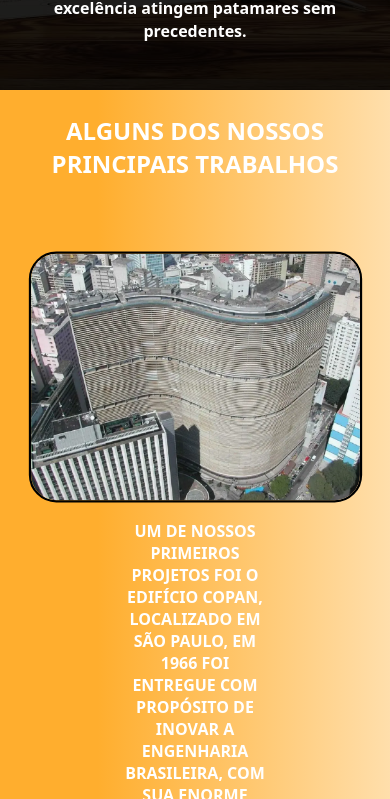
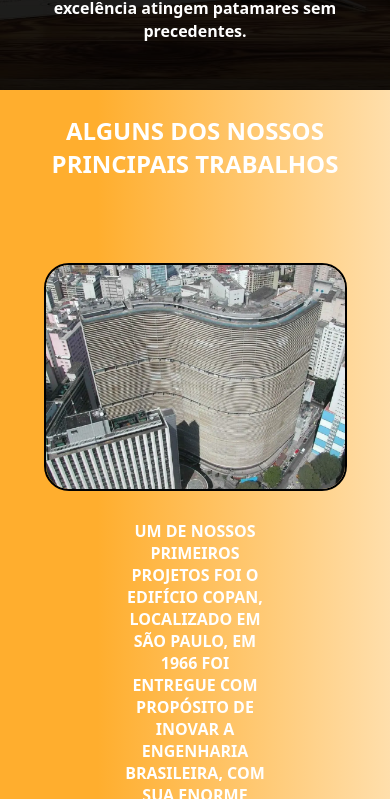
Before and after one commit to Kevineduardof/Omega-Engineering, a plain HTML site: page index.html in a window 390 px wide. In both pictures the pointer is over the picture 195 px from the left and 3257 px from the top of the page. Shown: the part 2880-3679 px from the top of the page. Drawn offline with nearby package versions, Linux system fonts and the light colour scheme.

Commit message:
Changes at mediaquery

```diff
--- a/style.css
+++ b/style.css
@@ -384,6 +384,7 @@
     .works {
         flex-direction: column;
     }
+
     .works h1 {
         font-size: 1.5rem;
         text-align: center;
@@ -434,8 +435,16 @@
         margin: 0px 5px 0 5px;
     }
 
+    .all-works img:hover {
+        transform: scale(1.0);
+    }
 }
 
+@media(max-width: 770px) {
+    .all-works img:hover {
+        transform: scale(1.0);
+    }
+}
 
 @media (max-width: 1024px) {
     .img-logo {
```
